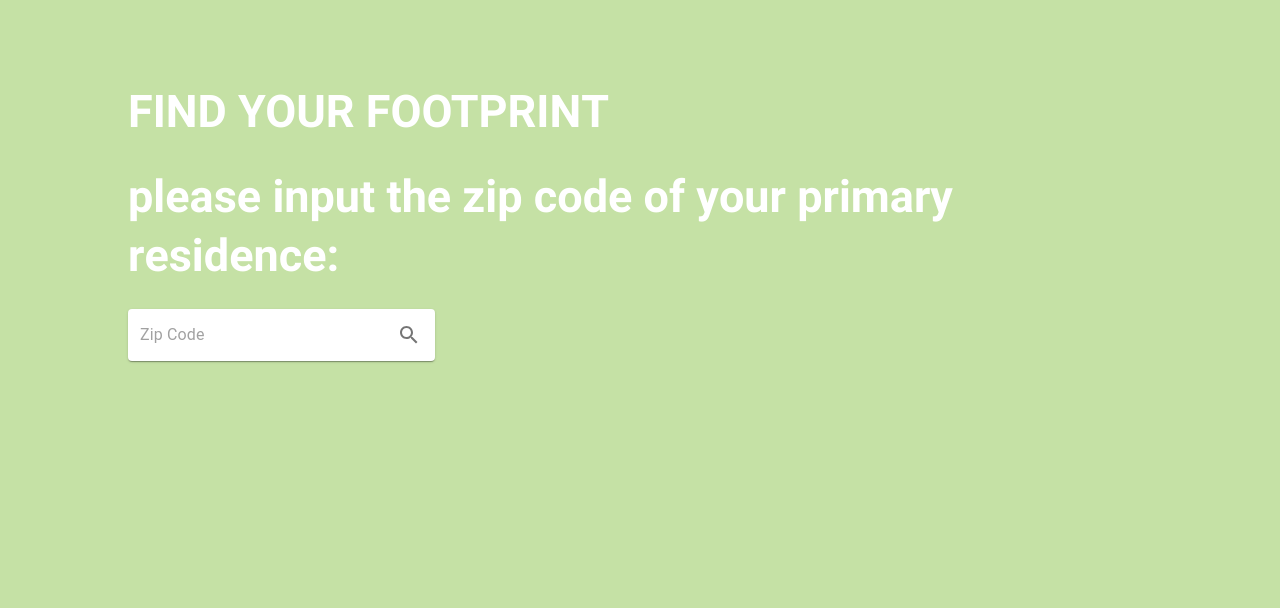
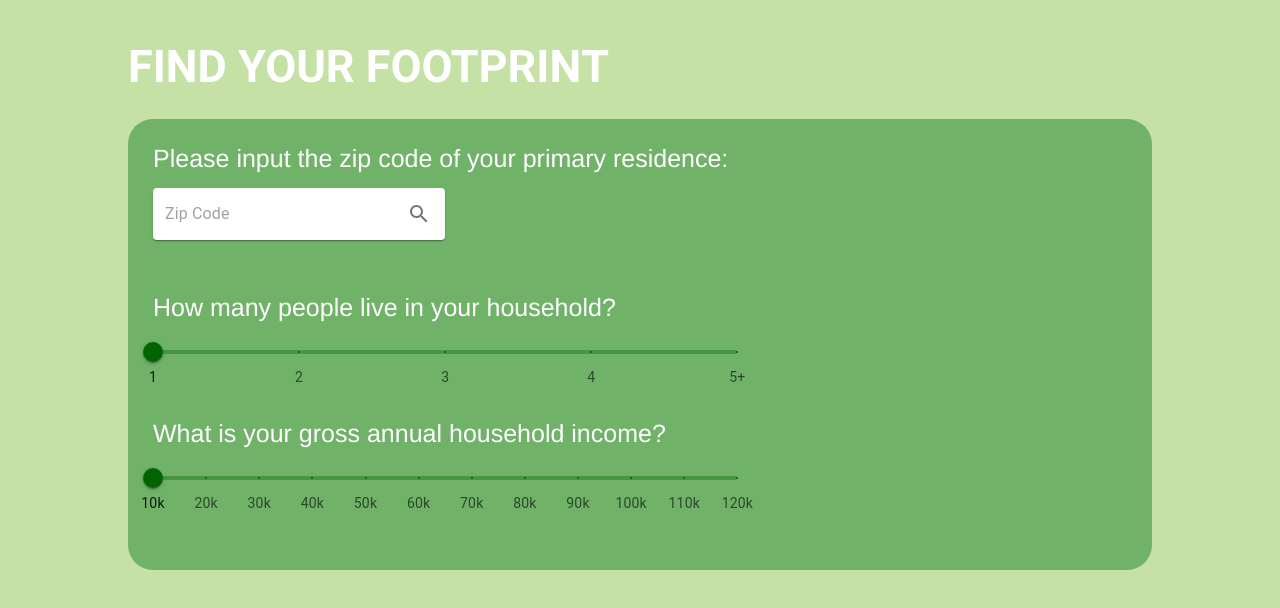
Before and after one commit to szaccagni/carbon-footprint-calc, a React (Create React App) app: page / in a window 1280 px wide. Both pictures are taken after a click on the button "TAKE THE QUIZ". Shown: the top 608 px of the page. Built offline with nearby package versions, Linux system fonts and the light colour scheme.

Commit message:
updates questions

```diff
--- a/src/Quiz/Quiz.jsx
+++ b/src/Quiz/Quiz.jsx
@@ -10,7 +10,7 @@ export default function Quiz({setShowResult}) {
     const [location, setLocation] = useState('')
     const [zipCodeData, setZipCodeData] = useState({})
 
-    const questionCount = 1
+    const questionCount = 2
 
     async function findZip() {
         setLocationLoading(1)
@@ -38,7 +38,7 @@ export default function Quiz({setShowResult}) {
         <div className='quiz'>
             <div className='quiz-question'>
             { (curQuestion === 1) &&
-            <ZipCode zipCode={zipCode} setZipCode={setZipCode} findZip={findZip} location={location} locationLoading={locationLoading}/>
+                <ZipCode zipCode={zipCode} setZipCode={setZipCode} findZip={findZip} location={location} locationLoading={locationLoading}/>
             }
             </div>
             {location &&
--- /dev/null
+++ b/src/QuizQuestions/HouseholdQuestions.jsx
@@ -0,0 +1,113 @@
+import Slider from '@mui/material/Slider'
+
+export default function QuizQuestions() {
+
+    const marksPeople = [
+        {
+            value: 1,
+            label: '1',
+        },
+        {
+            value: 2,
+            label: '2',
+        },
+        {
+            value: 3,
+            label: '3',
+        },
+        {
+            value: 4,
+            label: '4',
+        },
+        {
+            value: 5,
+            label: '5+',
+        }
+    ]
+
+    const marksIncome = [
+        {
+            value: 10000,
+            label: '10k'
+        },
+        {
+            value: 20000,
+            label: '20k'
+        },
+        {
+            value: 30000,
+            label: '30k'
+        },
+        {
+            value: 40000,
+            label: '40k'
+        },
+        {
+            value: 50000,
+            label: '50k'
+        },
+        {
+            value: 60000,
+            label: '60k'
+        },
+        {
+            value: 70000,
+            label: '70k'
+        },
+        {
+            value: 80000,
+            label: '80k'
+        },
+        {
+            value: 90000,
+            label: '90k'
+        },
+        {
+            value: 100000,
+            label: '100k'
+        },
+        {
+            value: 110000,
+            label: '110k'
+        },
+        {
+            value: 120000,
+            label: '120k'
+        },
+    ]
+
+    function valuetext(value) {
+        return value;
+    }
+
+
+    return (
+        <div>
+            <div style={{width: '60%', marginTop: '20px', marginBottom: '20px'}}>
+                <div className='question-text'>How many people live in your household?</div>
+                <Slider
+                    aria-label="household members"
+                    defaultValue={1}
+                    step={1}
+                    marks={marksPeople}
+                    min={1}
+                    max={5}
+                    color="primary"
+                />
+            </div>
+            <div style={{width: '60%', marginBottom: '20px'}}>
+                <div className='question-text'>What is your gross annual household income?</div>
+                <Slider
+                    aria-label="household income"
+                    getAriaValueText={valuetext}
+                    defaultValue={10000}
+                    marks={marksIncome}
+                    step={10000}
+                    min={10000}
+                    max={120000}
+                    color="primary"
+                />
+            </div>
+        </div>
+    )
+}
--- a/src/ZipCode/ZipCode.jsx
+++ b/src/ZipCode/ZipCode.jsx
@@ -2,11 +2,12 @@ import Paper from '@mui/material/Paper';
 import InputBase from '@mui/material/InputBase';
 import IconButton from '@mui/material/IconButton';
 import SearchIcon from '@mui/icons-material/Search';
+import HouseholdQuestions from '../QuizQuestions/HouseholdQuestions';
 
 export default function ZipCode({zipCode, setZipCode, findZip, location, locationLoading}) {
     return (
         <>
-            <div>please input the zip code of your primary residence:</div>
+            <div className='question-text'>Please input the zip code of your primary residence:</div>
             <Paper
                 component="form"
                 style={{ padding: '4px', display: 'flex', alignItems: 'center', width: '30%' }}
@@ -29,6 +30,7 @@ export default function ZipCode({zipCode, setZipCode, findZip, location, locatio
                 {!location && <span>searching...</span>}
                 {location && <span>{location}</span> }
             </div>
+            <HouseholdQuestions />
         </>
     )
 }
--- a/src/index.css
+++ b/src/index.css
@@ -17,12 +17,7 @@
   box-sizing: border-box;
 }
 
-html {
-  height: 100vh;
-}
-
 #root {
-  height: 100%;
   display: flex;
   flex-direction: column;
   justify-content: center;
@@ -30,24 +25,25 @@ html {
 }
 
 body {
-  height: 100%;
-  margin: 0;
+  margin: 35px 0;
   font-family: 'roboto-bold';
   background-color: #c5e1a5;
 }
 
 .quiz {
-  height: 80%;
   display: flex;
   flex-direction: column;
   justify-content: space-between;
 }
 
 .quiz-question {
-  height: 60%;
   display: flex;
   flex-direction: column;
   justify-content: space-evenly;
+  padding: 25px;
+  background-color: rgba(27, 132, 44,.5);
+  border-radius: 25px;
+  margin: 25px 0;
 }
 
 .quiz-btn {
@@ -115,3 +111,13 @@ body {
   font-size: 20px;
   font-family: 'arimo-regular'
 }
+
+.MuiSlider-colorPrimary {
+  color: darkgreen !important;
+}
+
+.question-text {
+  margin-bottom: 15px;
+  font-size: 25px;
+  font-family: 'arimo-regular';
+}
```
